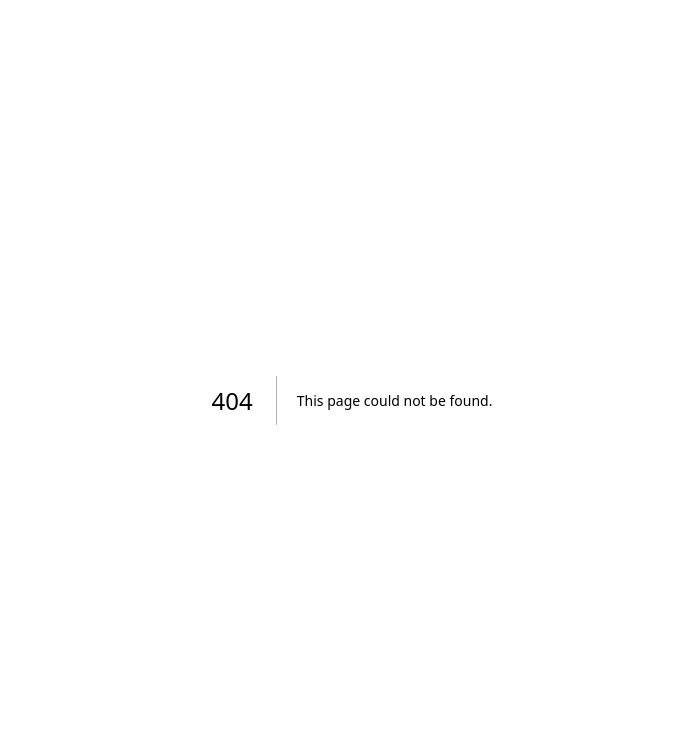
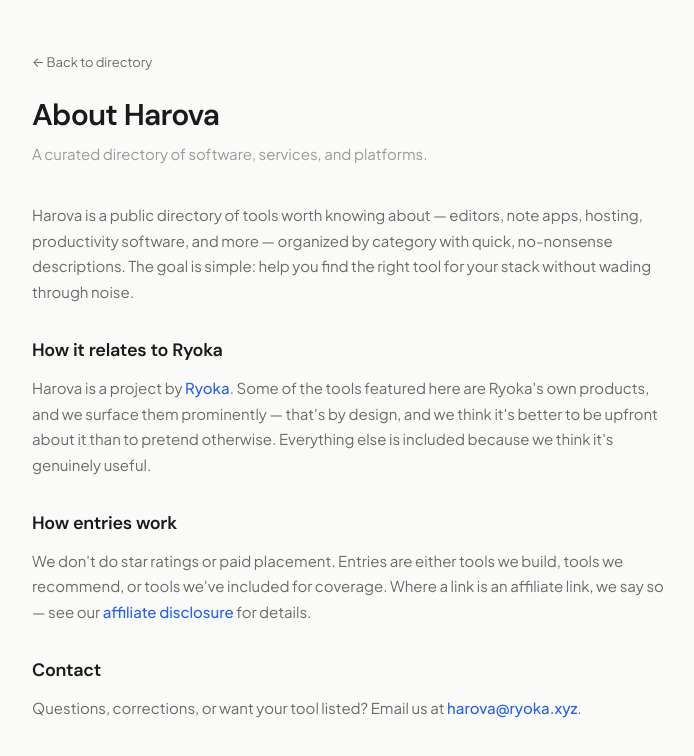
Before and after one commit to sillyledger/harova, a Next.js app: page /about in a window 1280 px wide. Before the commit this address had no page. Shown: the top 756 px of the page, without its empty margins (288-982 px from the left). Built offline with nearby package versions, Linux system fonts and the light colour scheme.

Commit message:
Create page.tsx

```diff
--- /dev/null
+++ b/src/app/about/page.tsx
@@ -0,0 +1,49 @@
+import type { Metadata } from 'next'
+
+export const metadata: Metadata = {
+  title: 'About — Harova',
+  description: 'What Harova is, and how it relates to Ryoka.',
+}
+
+export default function AboutPage() {
+  return (
+    <div className="container page">
+      <a href="/" className="back-link">← Back to directory</a>
+
+      <h1>About Harova</h1>
+      <p className="page-subtitle">A curated directory of software, services, and platforms.</p>
+
+      <p>
+        Harova is a public directory of tools worth knowing about — editors,
+        note apps, hosting, productivity software, and more — organized by
+        category with quick, no-nonsense descriptions. The goal is simple: help
+        you find the right tool for your stack without wading through noise.
+      </p>
+
+      <h2>How it relates to Ryoka</h2>
+      <p>
+        Harova is a project by{' '}
+        <a href="https://ryoka.xyz" className="inline" target="_blank" rel="noopener noreferrer">Ryoka</a>.
+        Some of the tools featured here are Ryoka's own products, and we surface
+        them prominently — that's by design, and we think it's better to be
+        upfront about it than to pretend otherwise. Everything else is included
+        because we think it's genuinely useful.
+      </p>
+
+      <h2>How entries work</h2>
+      <p>
+        We don't do star ratings or paid placement. Entries are either tools we
+        build, tools we recommend, or tools we've included for coverage. Where a
+        link is an affiliate link, we say so — see our{' '}
+        <a href="/affiliate-disclosure" className="inline">affiliate disclosure</a>{' '}
+        for details.
+      </p>
+
+      <h2>Contact</h2>
+      <p>
+        Questions, corrections, or want your tool listed? Email us at{' '}
+        <a href="mailto:harova@ryoka.xyz" className="inline">harova@ryoka.xyz</a>.
+      </p>
+    </div>
+  )
+}
```
